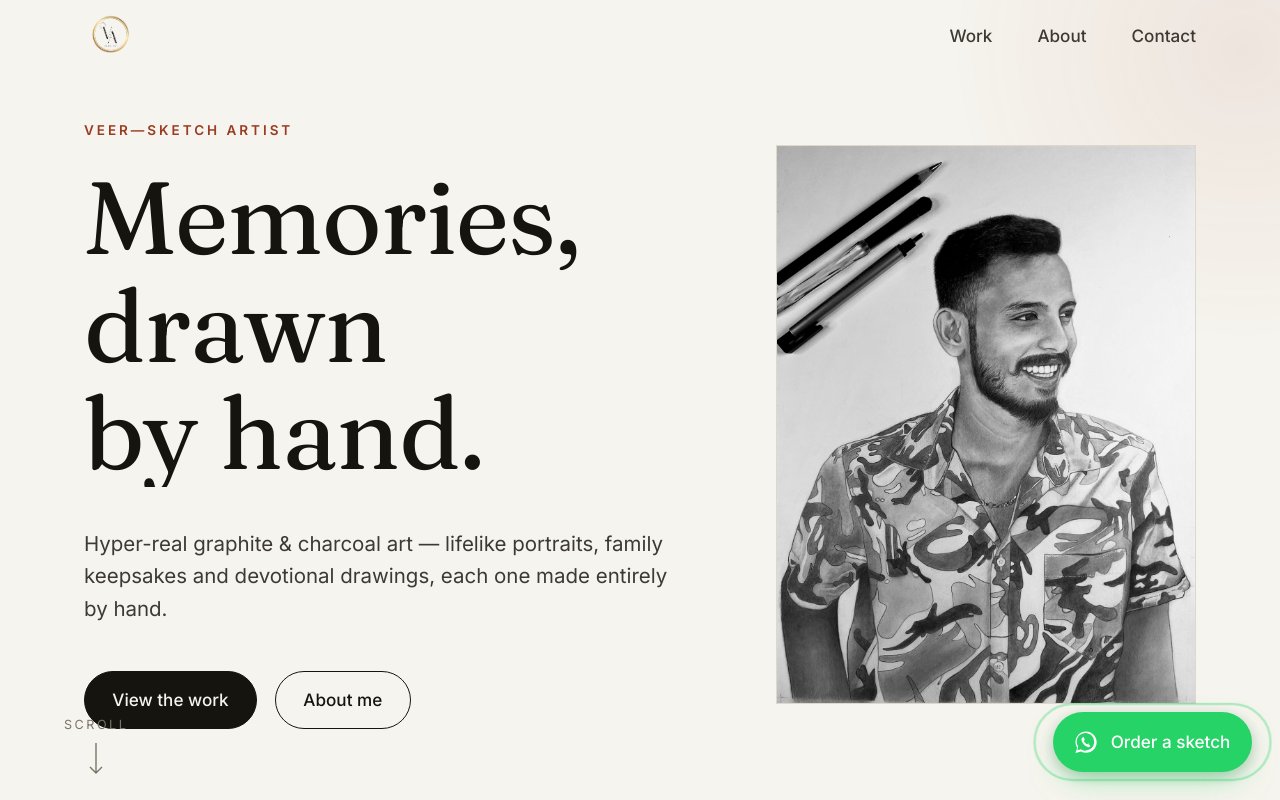
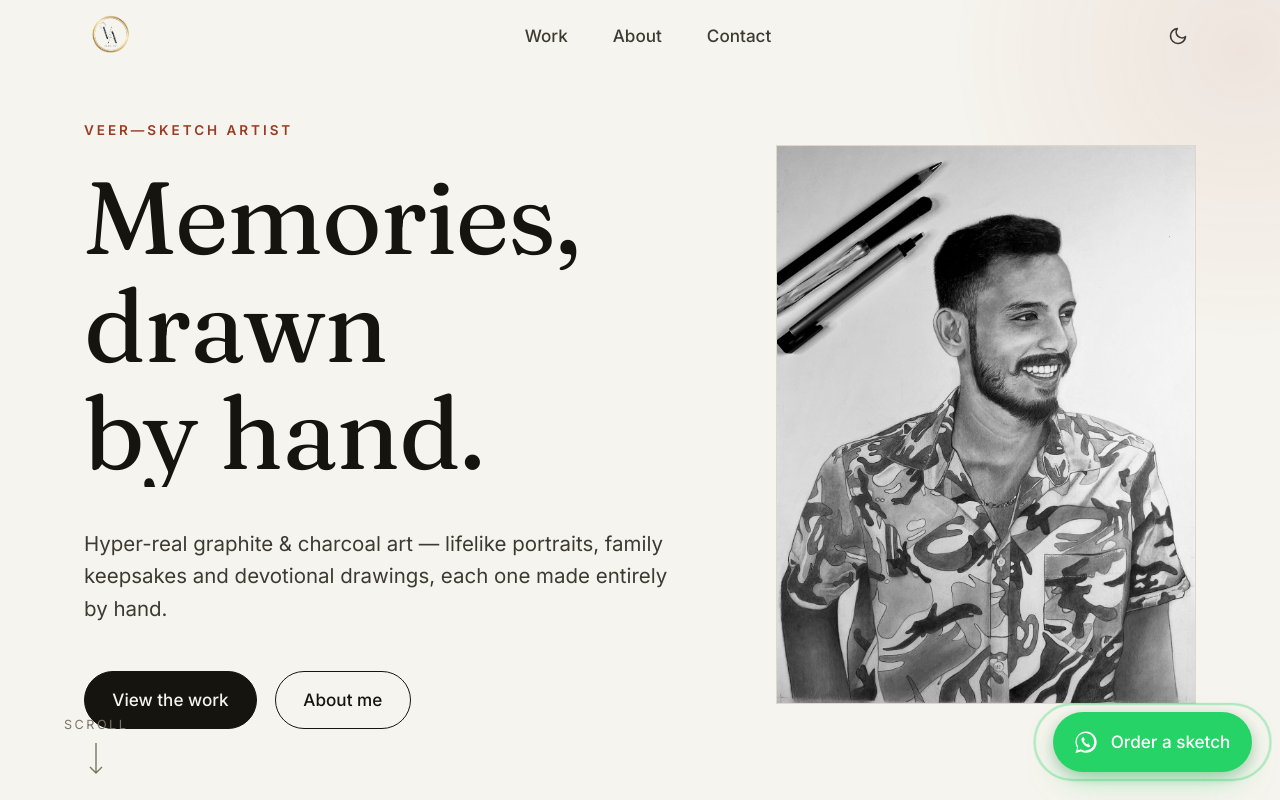
Before and after one commit to patel1114/veer, a Vue app: page / in a window 1280 px wide. Shown: the top 800 px of the page. Built offline with nearby package versions, Linux system fonts and the light colour scheme.

Commit message:
feat: add interactive header theme toggle button and local storage theme persistence

```diff
--- a/src/components/TheHeader.vue
+++ b/src/components/TheHeader.vue
@@ -1,16 +1,28 @@
 <script setup>
-import { onMounted, onUnmounted, ref, watch } from 'vue'
+import { onMounted, onUnmounted, ref } from 'vue'
 import { site } from '../data/site'
 import logo from '../assets/veer-art-logo.png'
 
 const scrolled = ref(false)
 const menuOpen = ref(false)
+const isDark = ref(false)
 
 const links = [
   { label: 'Work', href: '#work' },
   { label: 'About', href: '#about' },
   { label: 'Contact', href: '#contact' },
 ]
+
+const toggleTheme = () => {
+  isDark.value = !isDark.value
+  if (isDark.value) {
+    document.documentElement.classList.add('dark')
+    localStorage.setItem('theme', 'dark')
+  } else {
+    document.documentElement.classList.remove('dark')
+    localStorage.setItem('theme', 'light')
+  }
+}
 
 const onScroll = () => {
   scrolled.value = window.scrollY > 24
@@ -35,7 +47,19 @@ onMounted(() => {
   onScroll()
   window.addEventListener('scroll', onScroll, { passive: true })
   document.addEventListener('click', onClickOutside)
+
+  // Initialise theme based on local storage or system preference
+  const savedTheme = localStorage.getItem('theme')
+  const prefersDark = window.matchMedia('(prefers-color-scheme: dark)').matches
+  if (savedTheme === 'dark' || (!savedTheme && prefersDark)) {
+    isDark.value = true
+    document.documentElement.classList.add('dark')
+  } else {
+    isDark.value = false
+    document.documentElement.classList.remove('dark')
+  }
 })
+
 onUnmounted(() => {
   window.removeEventListener('scroll', onScroll)
   document.removeEventListener('click', onClickOutside)
@@ -60,6 +84,25 @@ onUnmounted(() => {
         >
       </nav>
 
+      <div class="header-actions">
+        <!-- Premium Theme Toggle -->
+        <button class="theme-toggle" @click="toggleTheme" aria-label="Toggle theme">
+          <svg v-if="isDark" class="sun-icon" viewBox="0 0 24 24" width="20" height="20" fill="none" stroke="currentColor" stroke-width="2" stroke-linecap="round" stroke-linejoin="round">
+            <circle cx="12" cy="12" r="5"></circle>
+            <line x1="12" y1="1" x2="12" y2="3"></line>
+            <line x1="12" y1="21" x2="12" y2="23"></line>
+            <line x1="4.22" y1="4.22" x2="5.64" y2="5.64"></line>
+            <line x1="18.36" y1="18.36" x2="19.78" y2="19.78"></line>
+            <line x1="1" y1="12" x2="3" y2="12"></line>
+            <line x1="21" y1="12" x2="23" y2="12"></line>
+            <line x1="4.22" y1="19.78" x2="5.64" y2="18.36"></line>
+            <line x1="18.36" y1="5.64" x2="19.78" y2="4.22"></line>
+          </svg>
+          <svg v-else class="moon-icon" viewBox="0 0 24 24" width="20" height="20" fill="none" stroke="currentColor" stroke-width="2" stroke-linecap="round" stroke-linejoin="round">
+            <path d="M21 12.79A9 9 0 1 1 11.21 3 7 7 0 0 0 21 12.79z"></path>
+          </svg>
+        </button>
+
         <button
           class="menu-toggle"
           :aria-expanded="menuOpen"
@@ -68,6 +111,7 @@ onUnmounted(() => {
         >
           <span :class="{ open: menuOpen }"></span>
         </button>
+      </div>
     </div>
   </header>
 </template>
@@ -144,6 +188,38 @@ onUnmounted(() => {
   transform-origin: left;
 }
 
+/* Header actions layout */
+.header-actions {
+  display: flex;
+  align-items: center;
+  gap: 0.75rem;
+  z-index: 2;
+}
+
+/* Premium theme toggle */
+.theme-toggle {
+  background: transparent;
+  border: none;
+  color: var(--ink-soft);
+  cursor: pointer;
+  padding: 8px;
+  border-radius: 50%;
+  display: flex;
+  align-items: center;
+  justify-content: center;
+  transition: background 0.3s ease, color 0.3s ease, transform 0.3s var(--spring);
+}
+
+.theme-toggle:hover {
+  background: var(--paper-2);
+  color: var(--accent);
+  transform: scale(1.1) rotate(15deg);
+}
+
+.theme-toggle svg {
+  display: block;
+}
+
 /* Mobile menu toggle */
 .menu-toggle {
   display: none;
@@ -153,7 +229,6 @@ onUnmounted(() => {
   background: none;
   border: none;
   cursor: pointer;
-  z-index: 2;
 }
 .menu-toggle span,
 .menu-toggle span::before,
--- a/src/style.css
+++ b/src/style.css
@@ -350,8 +350,7 @@ p { margin: 0; }
 /* ============================================================
    DARK MODE — Premium Night Gallery Experience
    ============================================================ */
-@media (prefers-color-scheme: dark) {
-  :root {
+.dark {
   --paper: #12110e;      /* Deep rich charcoal black */
   --paper-2: #1c1b17;    /* Slightly lighter dark background */
   --ink: #f6f4ee;        /* Creamy white for primary titles */
@@ -368,41 +367,40 @@ p { margin: 0; }
 }
 
 /* Invert dark brand logo PNG automatically into crisp white */
-  .brand img {
+.dark .brand img {
   filter: invert(1) brightness(1.2) contrast(1.1);
 }
 
 /* Soften white background elements like the intro load text */
-  .intro-screen {
+.dark .intro-screen {
   background: #0a0908;
 }
-  .intro-name {
+.dark .intro-name {
   color: #eceae2;
 }
 
 /* Fine adjustments for gallery tiles and overlays in dark mode */
-  .tile {
+.dark .tile {
   background: var(--paper-2);
   border-color: var(--line);
   box-shadow: 0 10px 30px -10px rgba(0, 0, 0, 0.5);
 }
 
-  .tile:hover {
+.dark .tile:hover {
   box-shadow: 0 24px 56px -16px rgba(0, 0, 0, 0.8) !important;
 }
 
 /* Make sure inputs and scroll cues adjust */
-  .scroll-cue {
+.dark .scroll-cue {
   color: var(--ink-mute) !important;
 }
 
 /* Testimonials and cards */
-  .celeb-img-wrap {
+.dark .celeb-img-wrap {
   box-shadow: 0 24px 56px -20px rgba(0, 0, 0, 0.7);
 }
 
 /* Whatsapp button hover shadow adjustment */
-  .btn--wa:hover {
+.dark .btn--wa:hover {
   box-shadow: 0 12px 28px -8px rgba(37, 211, 102, 0.25);
 }
-}
```
Lines whose indentation alone changed are shown as unchanged.
